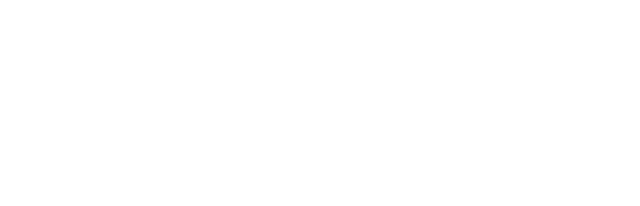
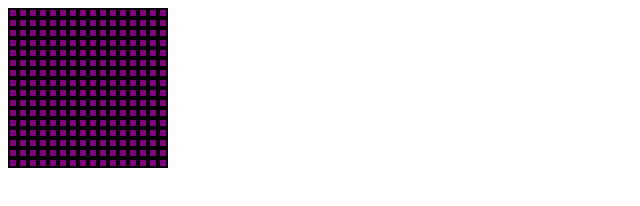
Before and after one commit to ElKekso/etch_a_sketch, a plain HTML site: page index.html in a window 1280 px wide. Shown: the whole page, without its empty margins (0-640 px from the left). Drawn offline with Linux system fonts and the light colour scheme.

Commit message:
Create grid script and hover effect

```diff
--- a/script.js
+++ b/script.js
@@ -1 +1,8 @@
 const grid = document.querySelector("#grid");
+
+for(let i = 0; i < 16*16; i++)
+{
+    let element = document.createElement("div");
+    element.classList.add("square");
+    grid.appendChild(element);
+}
--- a/styles.css
+++ b/styles.css
@@ -14,4 +14,12 @@
 
     /* just for creating grid */
     box-sizing: border-box ;
+    border-width: 2px;
+    border-style: solid;
+    border-color: black;
+    background-color: purple;
 }
+
+.square:hover{
+    background-color: blue;
+}
```
